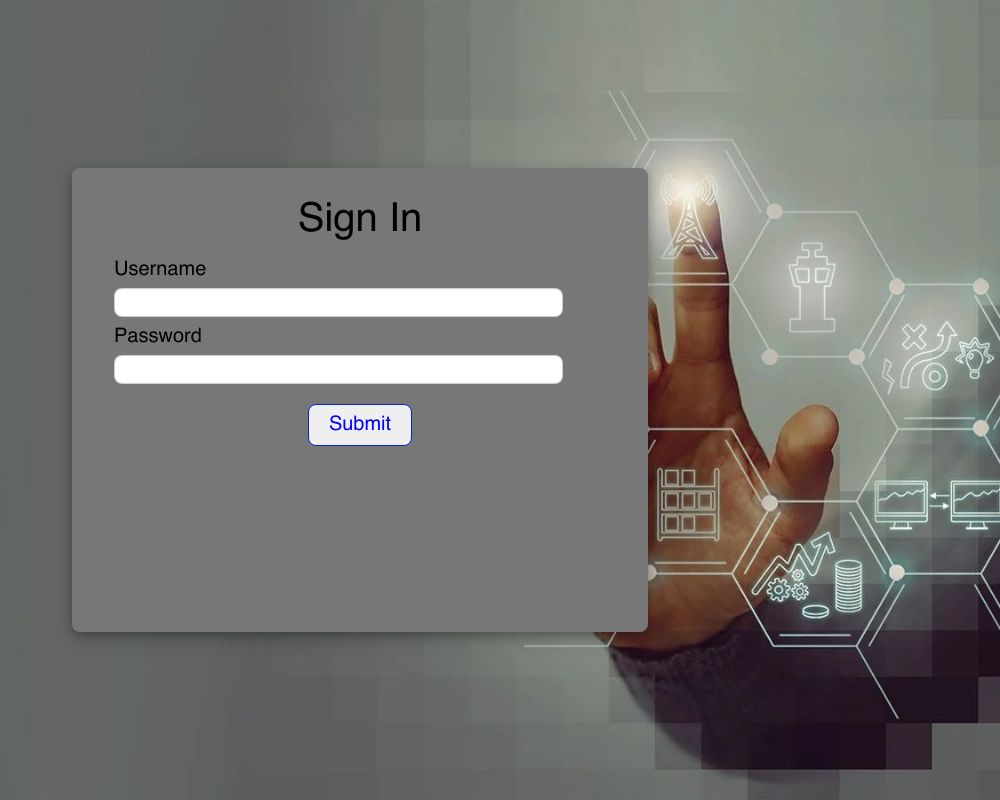
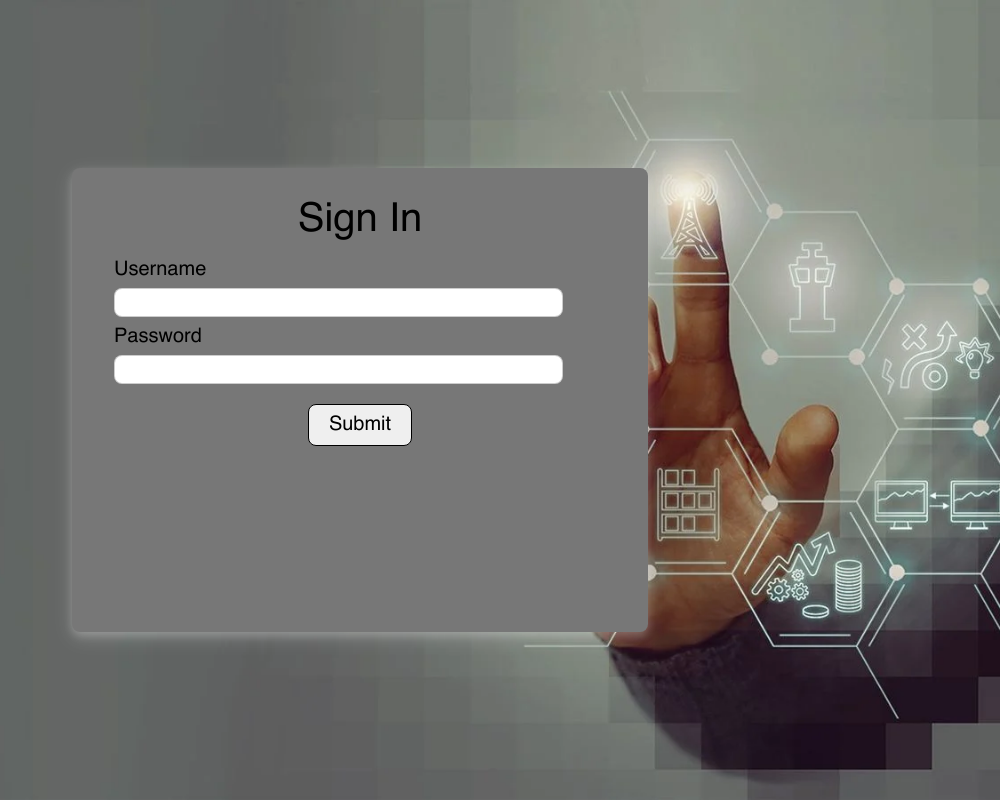
Before and after one commit to CosmoProgrammer/HashChain, a React (Create React App) app in the folder main_app/: page / in a window 1280 px wide. Shown: the whole page, without its empty margins (280-1280 px from the left). Built offline with nearby package versions, Linux system fonts and the light colour scheme.

Commit message:
Update style.css

```diff
--- a/main_app/src/styles/style.css
+++ b/main_app/src/styles/style.css
@@ -35,8 +35,8 @@ input[type="submit"] {
   margin-top: 10px;
   cursor: pointer;
   font-size: 20px;
-  border: 1px solid #0127d2;
-  color: rgb(4, 0, 255);
+  border: 1px solid #000000;
+  color: rgb(0, 0, 0);
   padding: 10px 20px;
   border-radius: 8px;
   font-family: newfont1;
@@ -44,9 +44,9 @@ input[type="submit"] {
 }
 
 input[type="submit"]:hover {
-  background-color: rgb(25, 25, 170);
-  color: azure;
-  border: rgb(25,25,170);
+  background-color: rgb(0, 0, 0);
+  color: rgb(255, 255, 255);
+  border: rgb(0, 0, 0);
   font-family: newfont1;
   position: relative;
 }
@@ -62,7 +62,7 @@ input[type="submit"]:hover {
 .login-form {
   background-color: rgb(119, 119, 119);
   padding: 2rem;
-  box-shadow: 0 4px 8px 0 rgba(0, 0, 0, 0.2), 0 6px 20px 0 rgba(0, 0, 0, 0.19);
+  box-shadow: 0 4px 8px 0 rgba(255, 255, 255, 0.2), 0 6px 20px 0 rgba(255, 255, 255, 0.19);
   border-radius: 8px;
   width: 40%;
   height: 50%;
```
